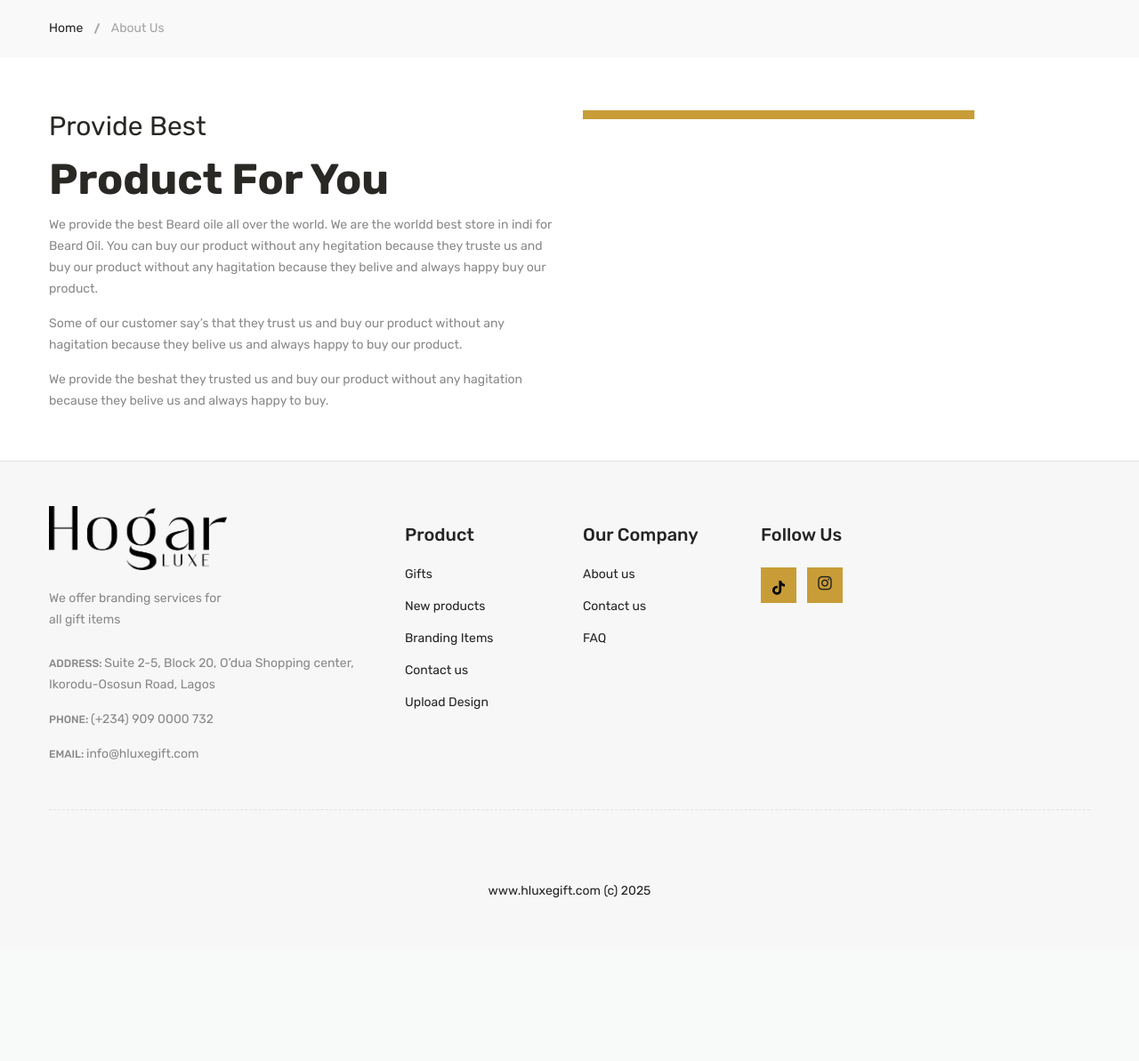
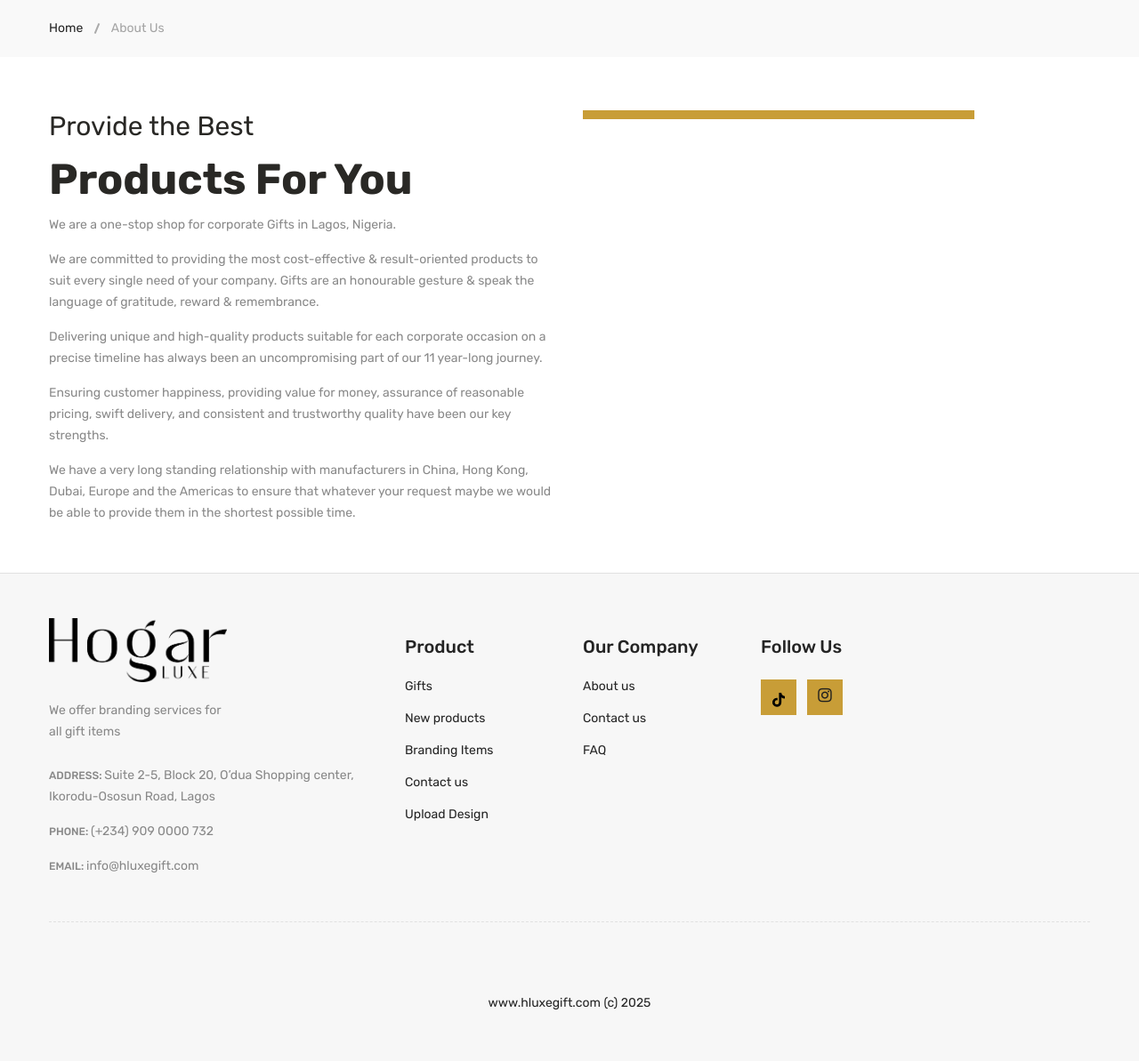
Before and after one commit to Owen-Kz/hogar, a Node server app: page /about in a window 1280 px wide. Shown: the part 229-1422 px from the top of the page at 89% size. Before the commit the page ends 1239 px from the top, so only its background shows below. Run offline with Node 20, Linux system fonts and the light colour scheme; some libraries are stand-ins or nearby versions.

Commit message:
about page updated

```diff
--- a/views/about.ejs
+++ b/views/about.ejs
@@ -123,10 +123,18 @@
                         <!-- About Text Start -->
                         <div class="col-lg-6 order-last order-lg-first">
                             <div class="about-text-wrap">
-                                <h2><span>Provide Best</span>Product For You</h2>
-                                <p>We provide the best Beard oile all over the world. We are the worldd best store in indi for Beard Oil. You can buy our product without any hegitation because they truste us and buy our product without any hagitation because they belive and always happy buy our product.</p>
-                                <p>Some of our customer say’s that they trust us and buy our product without any hagitation because they belive us and always happy to buy our product.</p>
-                                <p>We provide the beshat they trusted us and buy our product without any hagitation because they belive us and always happy to buy.</p>
+                                <h2><span>Provide the Best</span>Products For You</h2>
+
+                               <p> We are a one-stop shop for corporate Gifts in Lagos, Nigeria. </p>
+
+                              <p>  We are committed to providing the most cost-effective & result-oriented products to suit every single need of your company. Gifts are an honourable gesture & speak the language of gratitude, reward & remembrance.</p>
+
+                               <p> Delivering unique and high-quality products suitable for each corporate occasion on a precise timeline has always been an uncompromising part of our 11 year-long journey. </p>
+
+                              <p>  Ensuring customer happiness, providing value for money, assurance of reasonable pricing, swift delivery, and consistent and trustworthy quality have been our key strengths.</p>
+
+                               <p> We have a very long standing relationship with manufacturers in China, Hong Kong, Dubai, Europe and the Americas to ensure that whatever your request maybe we would be able to provide them in the shortest possible time.
+                                </p>
                             </div>
                         </div>
                         <!-- About Text End -->
```
